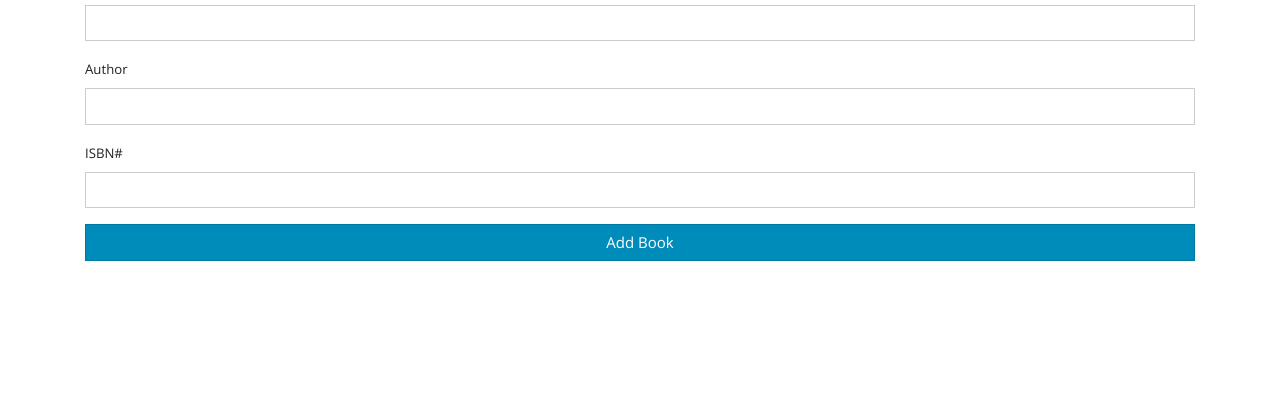
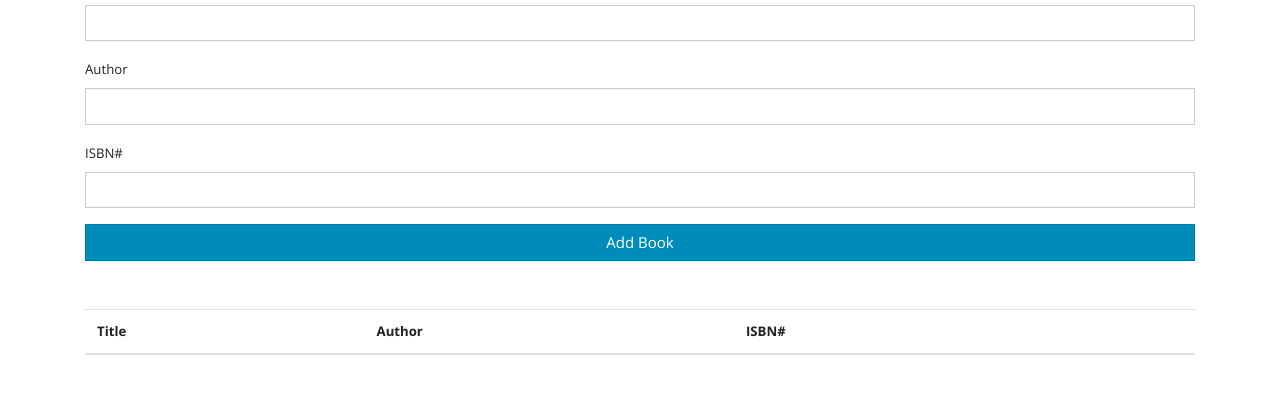
Before and after one commit to MargineanuAndrei/booklist, a plain HTML site: page index.html in a window 1280 px wide. Shown: the part 125-518 px from the top of the page. Drawn offline with nearby package versions, Linux system fonts and the light colour scheme.

Commit message:
ui finished

```diff
--- a/index.html
+++ b/index.html
@@ -8,6 +8,7 @@
 <body>
 	<div class="container mt-4">
 		<h1 class="display-4 text-center"><i class="fas fa-book-open text-primary"></i>My<span class="text-primary">Book</span>List</h1>
+
 		<form id="book-form">
 			<div class="form-group">
 				<label for="title">Title</label>
@@ -25,7 +26,22 @@
 			</div>
 
 			<input type="submit" value="Add Book" class="btn btn-primary btn-block">
+
+			<table class="table table-striped mt-5">
+				<thead>
+					<tr>
+						<th>Title</th>
+						<th>Author</th>
+						<th>ISBN#</th>
+						<th></th>
+					</tr>
+				</thead>
+				<tbody id="book-list"></tbody>
+			</table>
 		</form>
+
 	</div>
+
+	<script src="index.js"></script>
 </body>
 </html>
```
